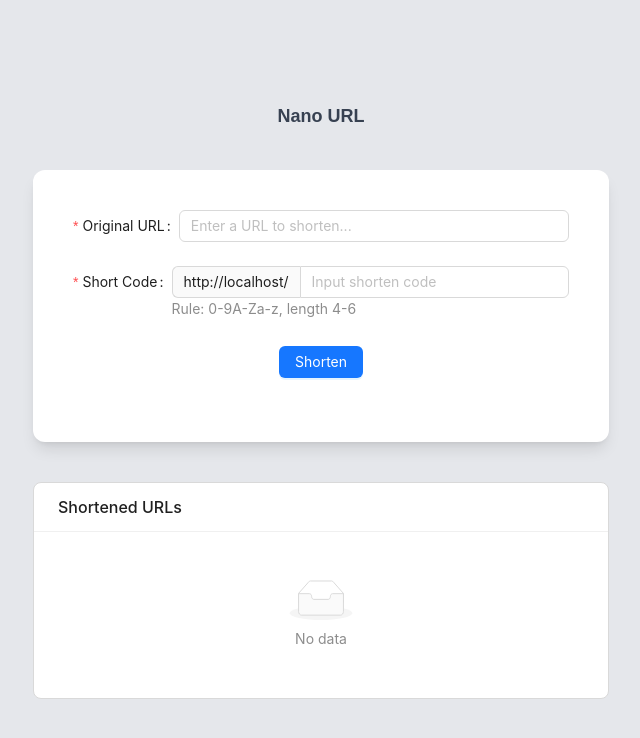
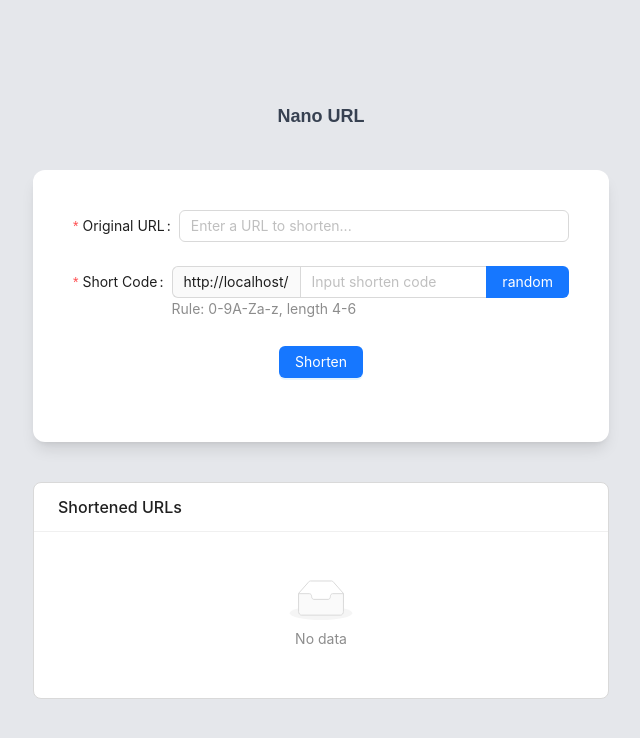
Before and after one commit to xg4/nanourl, a Next.js app: page / in a window 1280 px wide. Shown: the top 738 px of the page, without its empty margins (319-959 px from the left). Built offline with nearby package versions, Linux system fonts and the light colour scheme.

Commit message:
feat: generate short code

```diff
--- a/pages/index.tsx
+++ b/pages/index.tsx
@@ -1,8 +1,9 @@
+import { generateShortCode } from '@/utils'
 import { useMutation } from '@tanstack/react-query'
 import { Button, Col, Form, Input, List, Row, Typography } from 'antd'
 import { produce } from 'immer'
 import uniqBy from 'lodash/uniqBy'
-import { useEffect, useState } from 'react'
+import { useCallback, useEffect, useState } from 'react'
 import { createUrl } from '../services'
 
 interface GenerateUrl {
@@ -42,6 +43,12 @@ export default function Home() {
     }
     mutate(values)
   }
+
+  const randomShortCode = useCallback(() => {
+    const shortCode = generateShortCode()
+    form.setFieldValue('shortCode', shortCode)
+  }, [form])
+
   return (
     <div className="bg-gray-200">
       <div className="container mx-auto flex min-h-screen flex-col items-center justify-center sm:max-w-sm md:max-w-md lg:max-w-lg xl:max-w-xl">
@@ -56,7 +63,13 @@ export default function Home() {
             name="shortCode"
             rules={[{ required: true, message: 'Please input your shorten code!' }]}
           >
-            <Input addonBefore={prefixUrl} placeholder="Input shorten code" allowClear />
+            <Input.Search
+              enterButton={'random'}
+              onSearch={randomShortCode}
+              addonBefore={prefixUrl}
+              placeholder="Input shorten code"
+              allowClear
+            />
           </Form.Item>
 
           <Form.Item className="flex justify-center">
--- a/utils/index.ts
+++ b/utils/index.ts
@@ -1,6 +1,13 @@
+import { random, shuffle } from 'lodash'
+
 export * from './base62'
 export * from './request'
 
 export default function validateShortCode(value: any): value is string {
   return /^[0-9A-Za-z]{4,6}$/.test(value)
 }
+
+export function generateShortCode(): string {
+  const characters = '0123456789ABCDEFGHIJKLMNOPQRSTUVWXYZabcdefghijklmnopqrstuvwxyz'
+  return shuffle(characters.split('')).join('').slice(0, random(4, 6))
+}
--- a/utils/request.ts
+++ b/utils/request.ts
@@ -3,7 +3,7 @@ import axios from 'axios'
 import get from 'lodash/get'
 import isString from 'lodash/isString'
 
-export const request = axios.create({})
+export const request = axios.create()
 
 request.interceptors.response.use(
   response => {
```
